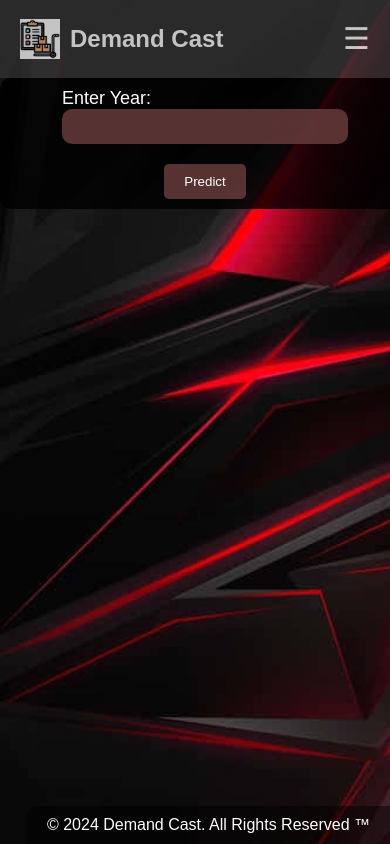
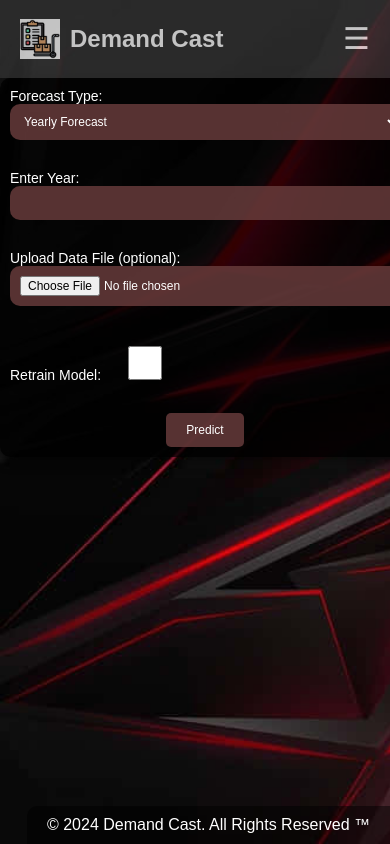
Before and after one commit to Inventory-Management05/Demand_Forecasting, a React (Vite) app in the folder frontend/: page /forecast-sales in a window 390 px wide. Built offline with nearby package versions, Linux system fonts and the light colour scheme.

Commit message:
backend updated for prediction od yearly and monthly graph

```diff
--- a/frontend/src/pages/ForecastSales.css
+++ b/frontend/src/pages/ForecastSales.css
@@ -4,11 +4,12 @@
   align-items: center;
   gap: 20px;
   padding: 20px;
-  background-color: rgba(0, 0, 0, 0.8); /* Dark background with 80% opacity */
+  background-color: rgba(0, 0, 0, 0.8);
   border-radius: 10px;
   margin-bottom: 20px;
   width: 80%;
   margin: 0 auto;
+  box-shadow: 0 0 15px rgba(0, 0, 0, 0.5);
 }
 
 .forecast-form {
@@ -16,11 +17,27 @@
   flex-direction: column;
   align-items: center;
   gap: 20px;
+  width: 100%;
 }
 
 .forecast-label {
   color: white;
+  align-items: center;
+  margin-bottom: 10px;
   font-size: 18px;
+  width: 100%;
+  text-align: left;
+}
+.forecast-checkbox-label {
+  height: 4vh;
+  width: 8vh;
+}
+
+.forecast-checkbox {
+  height: 4vh;
+  width: 8vh;
+  margin-top: 10px;
+  margin-left: 10px;
 }
 
 .forecast-input {
@@ -35,11 +52,12 @@
 
 .forecast-button {
   padding: 10px 20px;
-  background-color: rgba(101, 58, 58, 0.866); /* Similar background color to cards */
+  background-color: rgba(101, 58, 58, 0.866);
   color: white;
   border: none;
   border-radius: 5px;
   cursor: pointer;
+  transition: background-color 0.3s ease;
 }
 
 .forecast-button:hover {
@@ -62,23 +80,75 @@
   margin-bottom: 20px;
 }
 
+.forecast-plot {
+  width: 100%;
+  max-width: 800px;
+  margin-top: 20px;
+}
+
+h3 {
+  color: white;
+  font-size: 20px;
+  margin-bottom: 10px;
+}
+
 /* Responsive styles */
 @media (max-width: 1200px) {
   .forecast-container {
-      width: 90%;
+    width: 90%;
   }
 }
 
 @media (max-width: 768px) {
   .forecast-container {
-      width: 100%;
-      padding: 15px;
+    width: 100%;
+    padding: 15px;
+  }
+
+  .forecast-label {
+    font-size: 16px;
+  }
+
+  .forecast-input {
+    font-size: 14px;
+  }
+
+  .forecast-button {
+    font-size: 14px;
+  }
+
+  .forecast-total {
+    font-size: 20px;
+  }
+
+  h3 {
+    font-size: 18px;
   }
 }
 
 @media (max-width: 480px) {
   .forecast-container {
-      width: 100%;
-      padding: 10px;
+    width: 100%;
+    padding: 10px;
+  }
+
+  .forecast-label {
+    font-size: 14px;
+  }
+
+  .forecast-input {
+    font-size: 12px;
+  }
+
+  .forecast-button {
+    font-size: 12px;
+  }
+
+  .forecast-total {
+    font-size: 18px;
+  }
+
+  h3 {
+    font-size: 16px;
   }
 }
--- a/frontend/src/pages/ForecastSales.jsx
+++ b/frontend/src/pages/ForecastSales.jsx
@@ -4,40 +4,77 @@ import Plot from 'react-plotly.js';
 import './ForecastSales.css';
 
 const ForecastSales = () => {
+  const [forecastType, setForecastType] = useState('yearly');
   const [year, setYear] = useState('');
+  const [month, setMonth] = useState('');
+  const [file, setFile] = useState(null);
+  const [retrain, setRetrain] = useState(false);
   const [monthlyGraph, setMonthlyGraph] = useState(null);
   const [weeklyGraph, setWeeklyGraph] = useState(null);
-  const [stockoutGraph, setStockoutGraph] = useState(null);
-  const [totalSales, setTotalSales] = useState('');
+  const [stockGraph, setStockGraph] = useState(null);
+  const [totalSalesYear, setTotalSalesYear] = useState('');
+  const [totalSalesMonth, setTotalSalesMonth] = useState('');
   const [error, setError] = useState('');
+
+  const handleForecastTypeChange = (event) => {
+    setForecastType(event.target.value);
+    setMonth('');
+  };
 
   const handleYearChange = (event) => {
     setYear(event.target.value);
   };
 
+  const handleMonthChange = (event) => {
+    setMonth(event.target.value);
+  };
+
+  const handleFileChange = (event) => {
+    setFile(event.target.files[0]);
+  };
+
+  const handleRetrainChange = (event) => {
+    setRetrain(event.target.checked);
+  };
+
   const handleSubmit = async (event) => {
     event.preventDefault();
+    const formData = new FormData();
+    formData.append('forecast_type', forecastType);
+    formData.append('year', year);
+    if (forecastType === 'monthly' && month) formData.append('month', month);
+    if (file) formData.append('file', file);
+    formData.append('retrain', retrain);
+
     try {
-      const response = await axios.post('http://localhost:5000/predict', new URLSearchParams({ year }));
+      const response = await axios.post('http://localhost:5000/predict', formData,
+        { headers: { 'Content-Type': 'multipart/form-data' } });
+
+      console.log("Response data:", response.data); // Debugging
+
       if (response.data.error) {
         setError(response.data.error);
         setMonthlyGraph(null);
         setWeeklyGraph(null);
-        setStockoutGraph(null);
-        setTotalSales('');
+        setStockGraph(null);
+        setTotalSalesYear('');
+        setTotalSalesMonth('');
       } else {
-        setMonthlyGraph(JSON.parse(response.data.monthly_graph));
-        setWeeklyGraph(JSON.parse(response.data.weekly_graph));
-        setStockoutGraph(JSON.parse(response.data.stockout_graph));
-        setTotalSales(response.data.total_sales);
+        setMonthlyGraph(response.data.monthly_graph ? JSON.parse(response.data.monthly_graph) : null);
+        setWeeklyGraph(response.data.weekly_graph && response.data.weekly_graph.specific_month ? JSON.parse(response.data.weekly_graph.specific_month) : null);
+        setStockGraph(response.data.stock_graph ? JSON.parse(response.data.stock_graph) : null);
+        setTotalSalesYear(response.data.yearly_total_sales);
+        setTotalSalesMonth(response.data.monthly_total_sales || '');
         setError('');
       }
     } catch (error) {
       setError('An error occurred while fetching the forecast.');
       setMonthlyGraph(null);
       setWeeklyGraph(null);
-      setStockoutGraph(null);
-      setTotalSales('');
+      setStockGraph(null);
+      setTotalSalesYear('');
+      setTotalSalesMonth('');
+      console.error("Error fetching forecast:", error); // Debugging
     }
   };
 
@@ -45,45 +82,72 @@ const ForecastSales = () => {
     <div className="forecast-container">
       <form onSubmit={handleSubmit} className="forecast-form">
         <label className="forecast-label">
+          Forecast Type:
+          <select value={forecastType} onChange={handleForecastTypeChange} className="forecast-input">
+            <option value="yearly">Yearly Forecast</option>
+            <option value="monthly">Monthly Forecast</option>
+            <option value="stock">Stock Levels and Stockouts</option>
+          </select>
+        </label>
+        <label className="forecast-label">
           Enter Year:
           <input type="text" value={year} onChange={handleYearChange} className="forecast-input" />
+        </label>
+        {forecastType === 'monthly' && (
+          <label className="forecast-label">
+            Enter Month (1-12):
+            <input type="text" value={month} onChange={handleMonthChange} className="forecast-input" />
+          </label>
+        )}
+        <label className="forecast-label">
+          Upload Data File (optional):
+          <input type="file" onChange={handleFileChange} className="forecast-input" />
+        </label>
+        <label className="forecast-label">
+          Retrain Model:
+          <input type="checkbox" checked={retrain} onChange={handleRetrainChange} className="forecast-checkbox" />
         </label>
         <button type="submit" className="forecast-button">Predict</button>
       </form>
       {error && <p className="forecast-error">{error}</p>}
-      {totalSales && (
+      {totalSalesYear && (
         <div className="forecast-result">
-          <h3 className="forecast-total">Total Sales of {year}: ₹{totalSales}</h3>
+          <h3 className="forecast-total">Total Predicted Sales of {year}: ₹{totalSalesYear}</h3>
+        </div>
+      )}
       {monthlyGraph && (
-            <div>
-              <h4>Monthly Forecast</h4>
+        <div className="forecast-plot">
+          <h3>Monthly Forecast Plot</h3>
           <Plot
             data={monthlyGraph.data}
-                layout={monthlyGraph.layout}
-                style={{ width: '100%', height: '600px' }}
+            layout={{ ...monthlyGraph.layout, width: 1000, height: 400 }}
+            style={{ width: '100%', height: '100%' }}
           />
         </div>
       )}
+      {totalSalesMonth && (
+        <div className="forecast-result">
+          <h3 className="forecast-total">Total Predicted Sales for Month {month}: ₹{totalSalesMonth}</h3>
+        </div>
+      )}
       {weeklyGraph && (
-            <div>
-              <h4>Weekly Forecast</h4>
+        <div className="forecast-plot">
+          <h3>Weekly Forecast Plot</h3>
           <Plot
             data={weeklyGraph.data}
-                layout={weeklyGraph.layout}
-                style={{ width: '100%', height: '600px' }}
+            layout={{ ...weeklyGraph.layout, width: 1000, height: 400 }}
+            style={{ width: '100%', height: '100%' }}
           />
         </div>
       )}
-          {stockoutGraph && (
-            <div>
-              <h4>Stockouts and Resolutions</h4>
+      {stockGraph && (
+        <div className="forecast-plot">
+          <h3>Stock Levels and Stockouts</h3>
           <Plot
-                data={stockoutGraph.data}
-                layout={stockoutGraph.layout}
-                style={{ width: '100%', height: '600px' }}
+            data={stockGraph.data}
+            layout={{ ...stockGraph.layout, width: 1000, height: 400 }}
+            style={{ width: '100%', height: '100%' }}
           />
-            </div>
-          )}
         </div>
       )}
     </div>
```
Also changed, not shown: 2 other files (tests, documents, lock files or other folders). Lines whose indentation alone changed are shown as unchanged.
